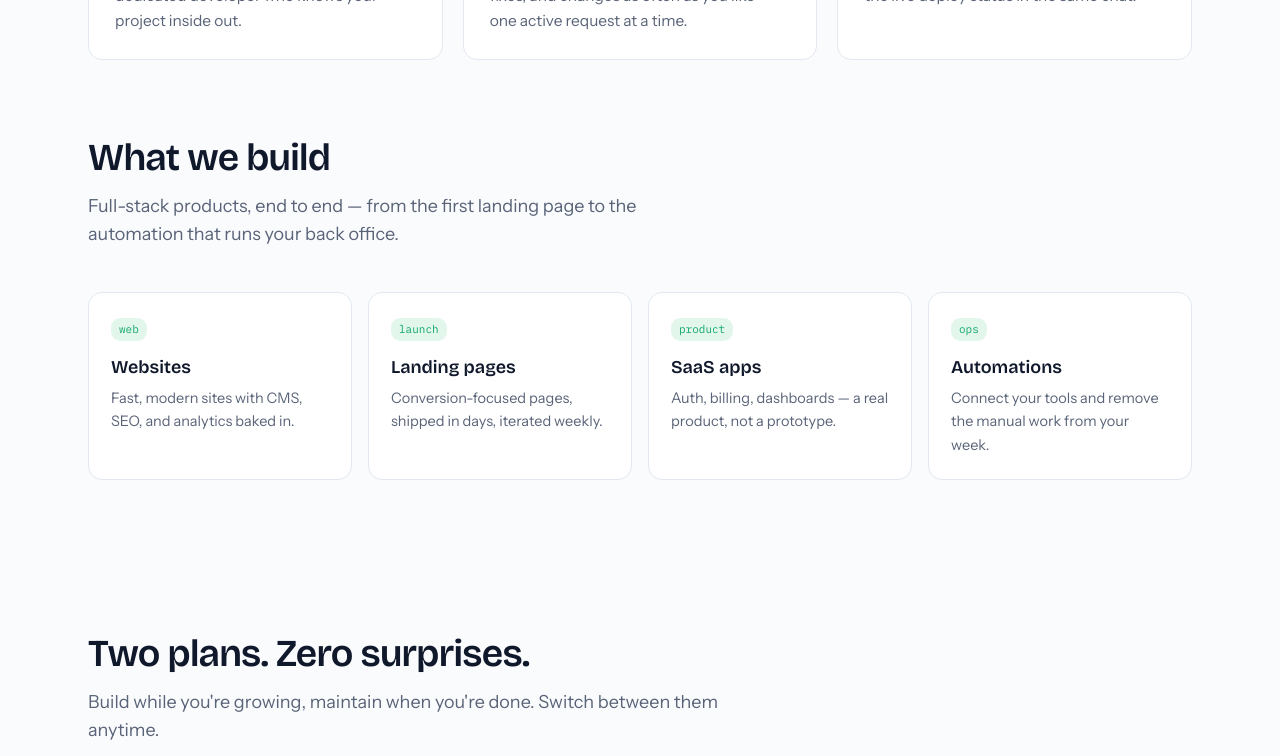
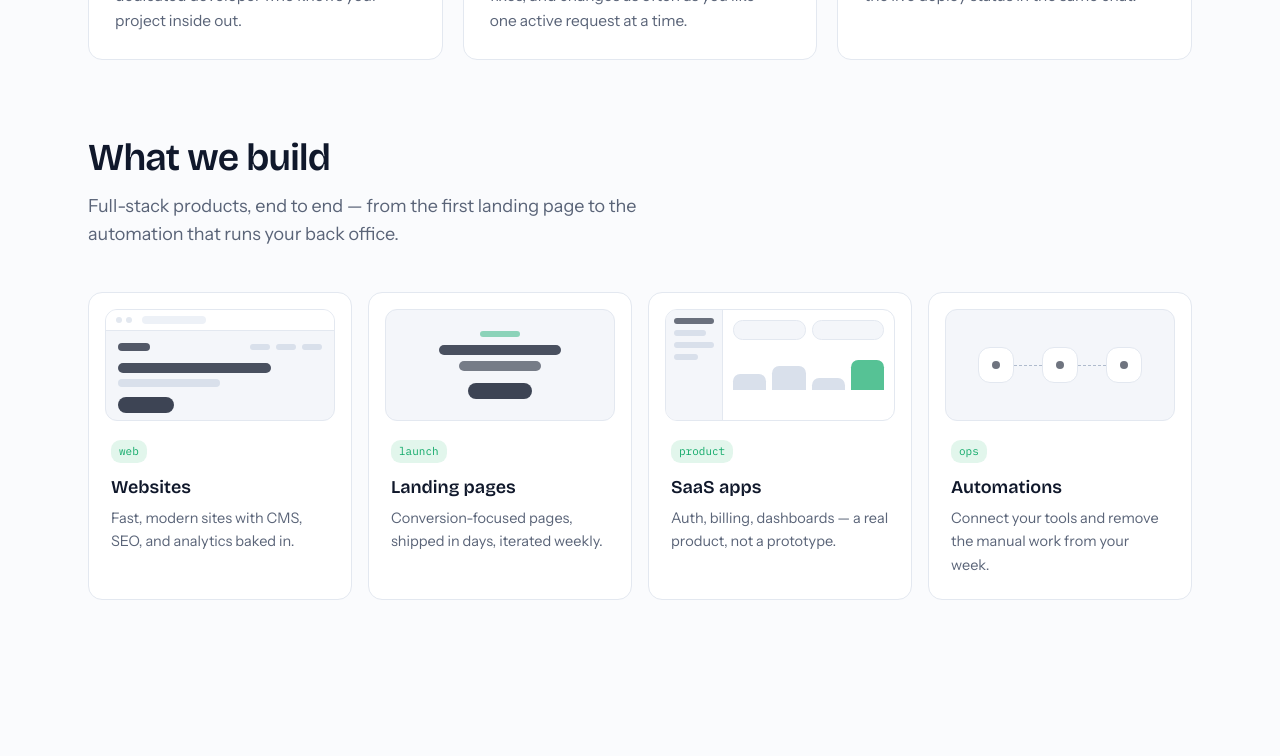
Before and after one commit to undajj-jpg/shipmate, a Next.js app: page / in a window 1280 px wide. Shown: the part 987-1743 px from the top of the page. Built offline with nearby package versions, Linux system fonts and the light colour scheme.

Commit message:
Add wireframe illustrations to What we build cards
Each category card gets a miniature CSS wireframe (browser mock,
landing hero, SaaS dashboard with bar chart, automation flow) with
hover states where the accent element turns green and the card lifts.

```diff
--- a/src/components/marketing/what-we-build.tsx
+++ b/src/components/marketing/what-we-build.tsx
@@ -1,23 +1,106 @@
+function WebsiteWire() {
+  return (
+    <div className="h-28 overflow-hidden rounded-lg border border-hairline bg-[#F4F6FA]">
+      <div className="flex items-center gap-1 border-b border-hairline bg-white px-2.5 py-1.5">
+        <span className="h-1.5 w-1.5 rounded-full bg-hairline" />
+        <span className="h-1.5 w-1.5 rounded-full bg-hairline" />
+        <span className="ml-1.5 h-2 w-16 rounded-full bg-[#EDF1F7]" />
+      </div>
+      <div className="p-3">
+        <div className="mb-3 flex items-center justify-between">
+          <span className="h-2 w-8 rounded-full bg-ink/70" />
+          <span className="flex gap-1.5">
+            <span className="h-1.5 w-5 rounded-full bg-[#D9E0EB]" />
+            <span className="h-1.5 w-5 rounded-full bg-[#D9E0EB]" />
+            <span className="h-1.5 w-5 rounded-full bg-[#D9E0EB]" />
+          </span>
+        </div>
+        <div className="mb-1.5 h-2.5 w-3/4 rounded-full bg-ink/75" />
+        <div className="mb-2.5 h-2 w-1/2 rounded-full bg-[#D9E0EB]" />
+        <div className="h-4 w-14 rounded-md bg-ink/80 transition-colors duration-300 group-hover:bg-green" />
+      </div>
+    </div>
+  );
+}
+
+function LandingWire() {
+  return (
+    <div className="flex h-28 flex-col items-center justify-center overflow-hidden rounded-lg border border-hairline bg-[#F4F6FA] p-3">
+      <span className="mb-2 h-1.5 w-10 rounded-full bg-green/45" />
+      <span className="mb-1.5 h-2.5 w-3/5 rounded-full bg-ink/75" />
+      <span className="mb-3 h-2.5 w-2/5 rounded-full bg-ink/55" />
+      <span className="h-4 w-16 rounded-md bg-ink/80 transition-colors duration-300 group-hover:bg-green" />
+    </div>
+  );
+}
+
+function SaasWire() {
+  return (
+    <div className="flex h-28 overflow-hidden rounded-lg border border-hairline bg-white">
+      <div className="w-1/4 space-y-1.5 border-r border-hairline bg-[#F4F6FA] p-2">
+        <span className="block h-1.5 w-full rounded-full bg-ink/60" />
+        <span className="block h-1.5 w-4/5 rounded-full bg-[#D9E0EB]" />
+        <span className="block h-1.5 w-full rounded-full bg-[#D9E0EB]" />
+        <span className="block h-1.5 w-3/5 rounded-full bg-[#D9E0EB]" />
+      </div>
+      <div className="flex-1 p-2.5">
+        <div className="mb-2.5 flex gap-1.5">
+          <span className="h-5 flex-1 rounded-md border border-hairline bg-[#F4F6FA]" />
+          <span className="h-5 flex-1 rounded-md border border-hairline bg-[#F4F6FA]" />
+        </div>
+        <div className="flex h-10 items-end gap-1.5">
+          <span className="w-1/4 rounded-t-sm bg-[#D9E0EB] transition-all duration-300 [height:40%] group-hover:[height:70%]" />
+          <span className="w-1/4 rounded-t-sm bg-[#D9E0EB] transition-all duration-300 [height:60%] group-hover:[height:45%]" />
+          <span className="w-1/4 rounded-t-sm bg-[#D9E0EB] transition-all duration-300 [height:30%] group-hover:[height:80%]" />
+          <span className="w-1/4 rounded-t-sm bg-green/70 transition-all duration-300 [height:75%] group-hover:[height:100%]" />
+        </div>
+      </div>
+    </div>
+  );
+}
+
+function AutomationWire() {
+  return (
+    <div className="flex h-28 items-center justify-center overflow-hidden rounded-lg border border-hairline bg-[#F4F6FA]">
+      <span className="flex h-9 w-9 items-center justify-center rounded-lg border border-hairline bg-white">
+        <span className="h-2 w-2 rounded-sm bg-ink/60" />
+      </span>
+      <span className="h-px w-7 border-t border-dashed border-[#AFBBCD]" />
+      <span className="flex h-9 w-9 items-center justify-center rounded-lg border border-hairline bg-white">
+        <span className="h-2 w-2 rounded-sm bg-ink/60" />
+      </span>
+      <span className="h-px w-7 border-t border-dashed border-[#AFBBCD]" />
+      <span className="flex h-9 w-9 items-center justify-center rounded-lg border border-hairline bg-white transition-colors duration-300 group-hover:border-green/50 group-hover:bg-green-tint">
+        <span className="h-2 w-2 rounded-sm bg-ink/60 transition-colors duration-300 group-hover:bg-green" />
+      </span>
+    </div>
+  );
+}
+
 const CATEGORIES = [
   {
     tag: "web",
     title: "Websites",
     body: "Fast, modern sites with CMS, SEO, and analytics baked in.",
+    wire: WebsiteWire,
   },
   {
     tag: "launch",
     title: "Landing pages",
     body: "Conversion-focused pages, shipped in days, iterated weekly.",
+    wire: LandingWire,
   },
   {
     tag: "product",
     title: "SaaS apps",
     body: "Auth, billing, dashboards — a real product, not a prototype.",
+    wire: SaasWire,
   },
   {
     tag: "ops",
     title: "Automations",
     body: "Connect your tools and remove the manual work from your week.",
+    wire: AutomationWire,
   },
 ];
 
@@ -33,14 +116,22 @@ export function WhatWeBuild() {
           that runs your back office.
         </p>
       </div>
-      <div className="grid gap-4 sm:grid-cols-2 md:grid-cols-4">
+      <div className="grid gap-4 sm:grid-cols-2 lg:grid-cols-4">
         {CATEGORIES.map((c) => (
-          <div key={c.tag} className="rounded-[14px] border border-hairline bg-white p-5.5">
-            <span className="mb-3 inline-block rounded-md bg-green-tint px-2 py-[3px] font-mono text-[11px] text-green">
-              {c.tag}
-            </span>
-            <h3 className="mb-1.5 font-display text-lg font-semibold text-ink">{c.title}</h3>
-            <p className="text-[14.5px] leading-relaxed text-muted-ink">{c.body}</p>
+          <div
+            key={c.tag}
+            className="group rounded-[14px] border border-hairline bg-white p-4 transition duration-200 hover:-translate-y-0.5 hover:border-ink/30 hover:shadow-[0_12px_32px_-16px_rgba(16,24,43,0.18)]"
+          >
+            <c.wire />
+            <div className="p-1.5 pt-4">
+              <span className="mb-2.5 inline-block rounded-md bg-green-tint px-2 py-[3px] font-mono text-[11px] text-green">
+                {c.tag}
+              </span>
+              <h3 className="mb-1.5 font-display text-lg font-semibold text-ink">
+                {c.title}
+              </h3>
+              <p className="text-[14.5px] leading-relaxed text-muted-ink">{c.body}</p>
+            </div>
           </div>
         ))}
       </div>
```
